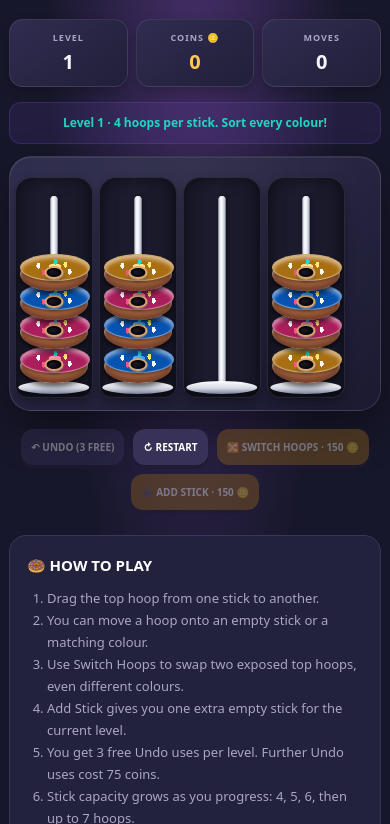
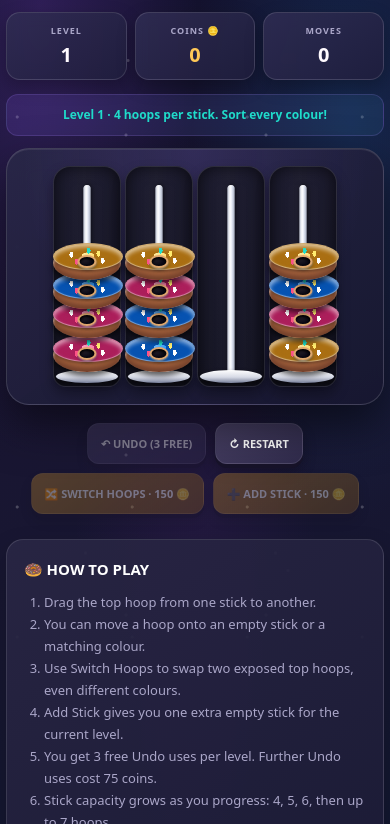
Before and after one commit to masego101-coder/wobble, a plain HTML site: page hoop.html in a window 390 px wide. Shown: the part 169-993 px from the top of the page. Drawn offline with Linux system fonts and the light colour scheme.

Commit message:
Make HOOP fit mobile screens and refresh background

```diff
--- a/hoop.html
+++ b/hoop.html
@@ -4,49 +4,68 @@
 <head>
 <meta charset="UTF-8">
 <meta name="viewport" content="width=device-width, initial-scale=1, maximum-scale=1, user-scalable=no">
-<meta name="theme-color" content="#17172b">
-<meta name="description" content="Play HOOP, the colourful sorting puzzle at WOBBLE ARCADE.">
+<meta name="theme-color" content="#101027">
+<meta name="description" content="Play HOOP at WOBBLE ARCADE.">
 <title>HOOP - WOBBLE ARCADE</title>
 
 <style>
 :root{
-  --bg:#17172b;
-  --purple:#8B5CF6;
-  --pink:#FF4F87;
-  --teal:#20D6C2;
-  --gold:#FFC857;
-  --text:#f8f5ff;
-  --muted:#aaa5c5;
+  --bg:#101027;
+  --purple:#9564ff;
+  --pink:#ff4f91;
+  --teal:#20dccb;
+  --gold:#ffc857;
+  --text:#fffaff;
+  --muted:#aaa6c8;
 }
 *{box-sizing:border-box}
 body{
   margin:0;
   min-height:100vh;
-  padding:20px 9px 35px;
+  padding:20px 6px 35px;
   color:var(--text);
-  background:radial-gradient(ellipse at 50% 0%,#49306d 0%,transparent 55%),var(--bg);
   font-family:system-ui,-apple-system,sans-serif;
   text-align:center;
   -webkit-tap-highlight-color:transparent;
   overflow-x:hidden;
+  background:
+    radial-gradient(ellipse at 10% 15%,#6738a955 0%,transparent 32%),
+    radial-gradient(ellipse at 90% 25%,#135c9b44 0%,transparent 32%),
+    radial-gradient(ellipse at 50% 70%,#722b9c25 0%,transparent 45%),
+    linear-gradient(160deg,#11102c 0%,#191632 48%,#10172e 100%);
+}
+body:before{
+  content:"";
+  position:fixed;
+  inset:0;
+  z-index:-1;
+  pointer-events:none;
+  opacity:.22;
+  background-image:
+    radial-gradient(circle at 15% 20%,#ffffff 1px,transparent 2px),
+    radial-gradient(circle at 80% 35%,#ffffff 1px,transparent 2px),
+    radial-gradient(circle at 45% 80%,#ffffff 1px,transparent 2px),
+    radial-gradient(circle at 90% 90%,#ffffff 1px,transparent 2px);
+  background-size:115px 130px,160px 170px,190px 190px,140px 160px;
 }
 button{font:inherit;cursor:pointer}
-.brand{font-size:20px;font-weight:950;letter-spacing:2px}
+.brand{font-size:21px;font-weight:950;letter-spacing:2px}
 .brand span{color:var(--purple)}
 .arcade{font-size:10px;color:var(--muted);letter-spacing:4px;font-weight:800}
 h1{
-  font-size:46px;letter-spacing:4px;color:var(--gold);
-  margin:20px 0 3px;text-shadow:0 4px 18px #ffc85755;
+  font-size:43px;letter-spacing:4px;color:var(--gold);
+  margin:17px 0 3px;text-shadow:0 4px 25px #ffc85766;
 }
-.subtitle{font-size:13px;color:var(--muted);margin:5px 0 22px}
+.subtitle{font-size:13px;color:var(--muted);margin:5px 0 20px}
 .stats{
   width:min(100%,470px);margin:auto;
   display:grid;grid-template-columns:repeat(3,1fr);gap:8px;
 }
 .stat{
-  background:linear-gradient(145deg,#302c50,#211f39);
-  border:1px solid #ffffff18;border-radius:14px;
-  padding:11px 4px;box-shadow:0 5px 12px #0003;
+  background:linear-gradient(145deg,#302d53dd,#201e3ddd);
+  border:1px solid #ffffff20;border-radius:14px;
+  padding:11px 4px;box-shadow:0 7px 18px #0004;
+  backdrop-filter:blur(8px);
 }
 .stat small{
   display:block;color:var(--muted);font-size:9px;
@@ -55,54 +74,75 @@ h1{
 .stat strong{display:block;font-size:20px;margin-top:4px}
 #coins{color:var(--gold)}
 .message{
-  width:min(100%,470px);min-height:42px;margin:15px auto 12px;
-  padding:11px;border-radius:12px;background:#8b5cf61b;
-  border:1px solid #8b5cf633;color:#ded4ff;
+  width:min(100%,470px);min-height:42px;margin:14px auto 12px;
+  padding:11px;border-radius:12px;
+  background:linear-gradient(110deg,#8b5cf629,#3a8bba20);
+  border:1px solid #a98aff30;color:#e8ddff;
   font-size:12px;font-weight:750;
 }
 .board-wrap{
-  width:min(100%,560px);margin:auto;padding:16px 10px;
-  border-radius:22px;
-  background:radial-gradient(ellipse at 50% 0%,#ffffff0c,transparent 65%),linear-gradient(145deg,#302e4e,#1b1a31);
-  border:1px solid #ffffff1c;box-shadow:0 18px 40px #0006,inset 0 1px 0 #ffffff12;
-  overflow-x:auto;overflow-y:hidden;
-  scrollbar-width:thin;scrollbar-color:#8b5cf6 #211f39;
+  width:min(100%,760px);margin:auto;padding:17px 8px;
+  border-radius:23px;
+  background:
+    radial-gradient(ellipse at 50% 0%,#9873ff20,transparent 65%),
+    linear-gradient(145deg,#292747ed,#17172fee);
+  border:1px solid #ffffff25;
+  box-shadow:0 20px 45px #0008,inset 0 1px 0 #ffffff15;
+  backdrop-filter:blur(12px);
 }
 .board{
-  display:grid;grid-template-columns:repeat(5,78px);
-  gap:9px;align-items:end;justify-content:center;
-  width:max-content;min-height:250px;margin:auto;
+  display:grid;
+  grid-template-columns:repeat(4,68px);
+  gap:14px 4px;
+  align-items:end;
+  justify-content:center;
+  width:max-content;
+  margin:auto;
 }
 .stick{
-  width:100%;height:var(--stick-height,350px);
-  padding:0 4px 14px;display:flex;flex-direction:column-reverse;
-  align-items:center;justify-content:flex-start;gap:0;
-  position:relative;border:1px solid #ffffff13;
+  width:68px;height:var(--stick-height,350px);
+  padding:0 0 14px;
+  display:flex;flex-direction:column-reverse;
+  align-items:center;justify-content:flex-start;
+  gap:0;position:relative;
+  border:1px solid #ffffff17;
   border-radius:17px 17px 13px 13px;
-  background:linear-gradient(90deg,#ffffff04,#ffffff0a 45%,#ffffff03),#151426;
-  box-shadow:inset 0 0 15px #0008,0 6px 12px #0004;
-  touch-action:none;transition:background .15s,border-color .15s,transform .15s;
+  background:
+    linear-gradient(90deg,#ffffff04,#ffffff0b 45%,#ffffff03),
+    linear-gradient(180deg,#171629,#10101f);
+  box-shadow:inset 0 0 15px #0009,0 7px 13px #0005;
+  touch-action:none;
+  transition:background .15s,border-color .15s,transform .15s;
 }
 .stick:before{
   content:"";position:absolute;z-index:0;bottom:12px;left:50%;
   height:calc(100% - 30px);width:7px;transform:translateX(-50%);
-  border-radius:9px;background:linear-gradient(90deg,#aeb4c7,#fff 35%,#e5e9f5 65%,#929bb2);
+  border-radius:9px;
+  background:linear-gradient(90deg,#aeb4c7,#fff 35%,#e5e9f5 65%,#929bb2);
   box-shadow:1px 0 5px #0009,inset 0 0 2px #fff;
 }
 .stick:after{
   content:"";position:absolute;z-index:1;bottom:3px;left:50%;
   width:94%;height:13px;transform:translateX(-50%);
-  border-radius:50%;background:linear-gradient(#fff,#d6d9e5 55%,#777f98);
+  border-radius:50%;
+  background:linear-gradient(#fff,#d6d9e5 55%,#777f98);
   box-shadow:0 3px 5px #0009;
 }
-.stick.drag-over{border-color:var(--teal);background:#20d6c225;transform:translateY(-4px)}
+.stick.drag-over{
+  border-color:var(--teal);background:#20d6c225;
+  transform:translateY(-4px)
+}
 .stick.invalid{border-color:var(--pink)}
-.stick.selected-stick{border:2px solid var(--gold);background:#ffc85720}
+.stick.selected-stick{
+  border:2px solid var(--gold);background:#ffc85720;
+}
 .donut{
   --icing:#ff6b9d;--shade:#a51e58;
-  position:relative;z-index:2;width:68px;height:34px;
-  flex:0 0 34px;margin:0;border-radius:50%;
-  cursor:grab;touch-action:none;user-select:none;-webkit-user-select:none;
+  position:relative;z-index:2;
+  width:68px;height:34px;flex:0 0 34px;
+  margin:0;border-radius:50%;
+  cursor:grab;touch-action:none;
+  user-select:none;-webkit-user-select:none;
   background:
     radial-gradient(ellipse 7px 4px at 50% 42%,transparent 0 88%,#a7653e 92% 100%),
     linear-gradient(180deg,#ffe3b0 0%,#e6a66a 38%,#b66b37 78%,#79401f 100%);
@@ -152,23 +192,26 @@ h1{
 }
 .controls{
   display:flex;flex-wrap:wrap;justify-content:center;
-  gap:9px;margin:18px auto;width:min(100%,560px);
+  gap:9px;margin:18px auto;width:min(100%,600px);
 }
 button{
-  border:0;border-radius:12px;padding:12px 14px;
-  background:#393258;color:white;font-size:11px;
-  font-weight:850;box-shadow:0 4px 0 #211b36;
+  border:1px solid #ffffff18;border-radius:12px;padding:12px 13px;
+  background:linear-gradient(145deg,#484064,#302b4c);
+  color:white;font-size:11px;font-weight:850;
+  box-shadow:0 4px 0 #171329,0 7px 13px #0004;
 }
 button:active{transform:translateY(2px);box-shadow:none}
 button:disabled{opacity:.4;cursor:not-allowed}
-.primary{background:var(--purple)}
-.gold{background:#916319}
+.primary{background:linear-gradient(145deg,#a17aff,#7146cf)}
+.gold{background:linear-gradient(145deg,#aa7a2a,#76501d)}
 .switching{outline:2px solid var(--gold);background:#75531e}
 .how-to{
   width:min(100%,470px);margin:25px auto 0;padding:17px;
-  text-align:left;border-radius:17px;background:#22223d;
-  border:1px solid #39365c;color:var(--muted);
+  text-align:left;border-radius:17px;
+  background:linear-gradient(145deg,#292644ee,#1b1b35ee);
+  border:1px solid #ffffff20;color:var(--muted);
   font-size:13px;line-height:1.7;
+  box-shadow:0 10px 25px #0003;
 }
 .how-to h2{color:white;font-size:15px;margin:0 0 8px}
 .how-to ol{padding-left:20px;margin:0}
@@ -181,20 +224,37 @@ button:disabled{opacity:.4;cursor:not-allowed}
 .overlay.show{display:flex}
 .modal{
   width:min(100%,340px);padding:28px 22px;border-radius:22px;
-  background:#292544;border:1px solid var(--purple);
-  box-shadow:0 20px 60px #0009;
+  background:linear-gradient(145deg,#35305b,#201d3b);
+  border:1px solid var(--purple);box-shadow:0 20px 60px #0009;
 }
 .modal h2{font-size:28px;margin:0 0 8px}
 .modal p{color:var(--muted);line-height:1.5}
-footer{margin-top:25px;color:#77718f;font-size:11px}
-@media(max-width:390px){
-  .board-wrap{padding:12px 5px}
-  .board{gap:6px}
-  button{padding:11px 10px;font-size:10px}
+footer{margin-top:25px;color:#8983a7;font-size:11px}
+
+/* Portrait phone: four full-size sticks per row */
+@media(max-width:380px){
+  body{padding-left:5px;padding-right:5px}
+  .board-wrap{padding:14px 5px}
+  .board{grid-template-columns:repeat(4,68px);gap:12px 3px}
+  .stick{width:68px}
+  .controls{gap:7px}
+  button{padding:11px 9px;font-size:10px}
+}
+
+/* Larger screens get more columns without shrinking the hoops */
+@media(min-width:600px){
+  .board{grid-template-columns:repeat(6,78px);gap:14px 9px}
+  .stick{width:78px}
+}
+@media(min-width:900px){
+  .board{grid-template-columns:repeat(8,78px)}
 }
 @media(prefers-reduced-motion:no-preference){
   .donut:not(.drag-ghost){animation:donutShine 4s ease-in-out infinite}
-  @keyframes donutShine{0%,100%{filter:brightness(1)}50%{filter:brightness(1.07)}}
+  @keyframes donutShine{
+    0%,100%{filter:brightness(1)}
+    50%{filter:brightness(1.08)}
+  }
 }
 </style>
 </head>
@@ -291,24 +351,17 @@ function capacity(){
          progress.level<=6?5:
          progress.level<=9?6:7;
 }
-
 function colourCount(){
   if(progress.level<=3)return 3;
   if(progress.level<=6)return 4;
   if(progress.level<=9)return 5;
   return 6;
 }
-
-function cloneTubes(v){
-  return v.map(t=>[...t]);
-}
+function cloneTubes(v){return v.map(t=>[...t])}
 
 function saveProgress(){
-  try{
-    localStorage.setItem(STORAGE_KEY,JSON.stringify(progress));
-  }catch(e){
-    console.warn("Could not save progress",e);
-  }
+  try{localStorage.setItem(STORAGE_KEY,JSON.stringify(progress))}
+  catch(e){console.warn("Could not save progress",e)}
 }
 
 function rewardAmount(){
@@ -316,8 +369,6 @@ function rewardAmount(){
   return Math.min(200,60+progress.level*8);
 }
 
-/* Generate a board by reversing legal moves from a solved board.
-   This gives every generated board a known route back to a solution. */
 function makePuzzle(){
   const cap=capacity();
   const count=colourCount();
@@ -325,7 +376,6 @@ function makePuzzle(){
   for(let attempt=0;attempt<100;attempt++){
     const candidate=COLOURS.slice(0,count).map(c=>Array(cap).fill(c));
     candidate.push([]);
-
     let previous=null;
     const scrambleMoves=Math.min(90,12+progress.level*4);
     let made=0;
@@ -335,25 +385,19 @@ function makePuzzle(){
 
       for(let from=0;from<candidate.length;from++){
         if(!candidate[from].length)continue;
-
         const colour=candidate[from][candidate[from].length-1];
 
         for(let to=0;to<candidate.length;to++){
-          if(from===to)continue;
-          if(candidate[to].length>=cap)continue;
-
+          if(from===to||candidate[to].length>=cap)continue;
           const targetColour=candidate[to].length
             ?candidate[to][candidate[to].length-1]:null;
-
           if(targetColour===colour)continue;
           if(previous&&from===previous.to&&to===previous.from)continue;
-
           choices.push({from,to});
         }
       }
 
       if(!choices.length)break;
-
       const move=choices[Math.floor(Math.random()*choices.length)];
       candidate[move.to].push(candidate[move.from].pop());
       previous=move;
@@ -362,11 +406,9 @@ function makePuzzle(){
 
     const mixed=candidate.some(t=>t.length>0&&new Set(t).size>1);
     const empty=candidate.some(t=>t.length===0);
-
     if(mixed&&empty&&made>=5)return candidate;
   }
 
-  /* Guaranteed-solvable fallback */
   const candidate=COLOURS.slice(0,count).map(c=>Array(cap).fill(c));
   candidate.push([]);
   candidate[count].push(candidate[0].pop());
@@ -384,10 +426,9 @@ function updateStats(){
   $("coins").textContent=progress.coins;
   $("moves").textContent=moves;
 
-  const undoCost=freeUndoUsed<3?0:75;
   $("undoBtn").textContent=freeUndoUsed<3
     ?"↶ UNDO ("+(3-freeUndoUsed)+" FREE)"
-    :"↶ UNDO · "+undoCost+" 🪙";
+    :"↶ UNDO · 75 🪙";
 
   $("undoBtn").disabled=!history.length||completed||
     (freeUndoUsed>=3&&progress.coins<75);
@@ -416,14 +457,12 @@ function createDonut(colour,index){
   d.addEventListener("click",()=>{
     if(switchMode)selectSwitchHoop(index);
   });
-
   return d;
 }
 
 function render(){
   boardEl.innerHTML="";
-  const cap=capacity();
-  const stickHeight=cap*29+105;
+  const stickHeight=capacity()*29+105;
 
   tubes.forEach((tube,index)=>{
     const stick=document.createElement("div");
@@ -441,14 +480,10 @@ function render(){
       }else{
         donut.style.cursor="default";
       }
-
       stick.appendChild(donut);
     });
-
     boardEl.appendChild(stick);
   });
-
-  boardEl.style.minHeight=(stickHeight+8)+"px";
   updateStats();
 }
 
@@ -456,22 +491,16 @@ function canMove(from,to){
   if(from===to||!tubes[from]||!tubes[to]||!tubes[from].length)return false;
   if(tubes[to].length>=capacity())return false;
   if(!tubes[to].length)return true;
-
-  return tubes[to][tubes[to].length-1]===
-         tubes[from][tubes[from].length-1];
+  return tubes[to][tubes[to].length-1]===tubes[from][tubes[from].length-1];
 }
 
 function startDrag(e){
   if(completed||drag||switchMode||e.button!==0)return;
-
   const donut=e.currentTarget;
-  const stick=donut.closest(".stick");
-  const from=Number(stick.dataset.index);
-
+  const from=Number(donut.closest(".stick").dataset.index);
   if(!tubes[from]||!tubes[from].length)return;
 
   e.preventDefault();
-
   ghost=donut.cloneNode(true);
   ghost.classList.add("drag-ghost");
   ghost.style.left=e.clientX+"px";
@@ -480,7 +509,6 @@ function startDrag(e){
 
   donut.classList.add("dragging-source");
   drag={from,pointerId:e.pointerId,source:donut};
-
   say("Release over a stick to drop your hoop!");
 
   window.addEventListener("pointermove",moveDrag,{passive:false});
@@ -491,7 +519,6 @@ function startDrag(e){
 function moveDrag(e){
   if(!drag||e.pointerId!==drag.pointerId)return;
   e.preventDefault();
-
   if(ghost){
     ghost.style.left=e.clientX+"px";
     ghost.style.top=e.clientY+"px";
@@ -506,22 +533,18 @@ function moveDrag(e){
 
   if(stick){
     const to=Number(stick.dataset.index);
-    if(to!==drag.from){
-      stick.classList.add(canMove(drag.from,to)?"drag-over":"invalid");
-    }
+    if(to!==drag.from)stick.classList.add(canMove(drag.from,to)?"drag-over":"invalid");
   }
 }
 
 function cleanDrag(){
   if(ghost)ghost.remove();
   ghost=null;
-
   if(drag&&drag.source)drag.source.classList.remove("dragging-source");
 
   document.querySelectorAll(".stick").forEach(s=>
     s.classList.remove("drag-over","invalid")
   );
-
   window.removeEventListener("pointermove",moveDrag);
   window.removeEventListener("pointerup",endDrag);
   window.removeEventListener("pointercancel",cancelDrag);
@@ -529,7 +552,6 @@ function cleanDrag(){
 
 function endDrag(e){
   if(!drag||e.pointerId!==drag.pointerId)return;
-
   const target=document.elementFromPoint(e.clientX,e.clientY);
   const stick=target&&target.closest(".stick");
   const from=drag.from;
@@ -538,9 +560,8 @@ function endDrag(e){
   cleanDrag();
   drag=null;
 
-  if(to>=0&&canMove(from,to)){
-    makeMove(from,to);
-  }else{
+  if(to>=0&&canMove(from,to))makeMove(from,to);
+  else{
     render();
     say("Try an empty stick or a matching colour.","var(--pink)");
   }
@@ -555,31 +576,22 @@ function cancelDrag(){
 }
 
 function saveHistory(){
-  history.push({
-    tubes:cloneTubes(tubes),
-    moves:moves
-  });
+  history.push({tubes:cloneTubes(tubes),moves:moves});
 }
 
 function makeMove(from,to){
   if(!canMove(from,to)||completed)return;
-
   saveHistory();
   tubes[to].push(tubes[from].pop());
   moves++;
-
   render();
 
-  if(isSolved()){
-    finishLevel();
-  }else{
-    say("Nice move! Keep sorting.");
-  }
+  if(isSolved())finishLevel();
+  else say("Nice move! Keep sorting.");
 }
 
 function isSolved(){
   const cap=capacity();
-
   return tubes.every(t=>
     t.length===0||(t.length===cap&&t.every(c=>c===t[0]))
   );
@@ -589,11 +601,9 @@ function finishLevel(){
   completed=true;
   switchMode=false;
   switchFirst=null;
-
   const reward=rewardAmount();
   progress.coins+=reward;
   saveProgress();
-
   render();
 
   $("winText").textContent=
@@ -614,9 +624,7 @@ function startLevel(){
   switchMode=false;
   switchFirst=null;
   completed=false;
-
   render();
-
   say("Level "+progress.level+" · "+capacity()+
       " hoops per stick. Sort every colour!");
 }
@@ -628,7 +636,6 @@ function nextLevel(){
   startLevel();
 }
 
-/* UNDO: 3 free uses, then 75 coins per use */
 $("undoBtn").addEventListener("click",()=>{
   if(!history.length||completed)return;
 
@@ -641,35 +648,27 @@ $("undoBtn").addEventListener("click",()=>{
   }
 
   freeUndoUsed++;
-
   const previous=history.pop();
   tubes=cloneTubes(previous.tubes);
   moves=previous.moves;
-
   saveProgress();
   render();
-  say(freeUndoUsed<=3&&freeUndoUsed>0
-    ?"Last move undone.":"Last move undone.");
+  say("Last move undone.");
 });
 
-/* RESTART: free, returns to the original level board */
 $("restartBtn").addEventListener("click",()=>{
   if(completed)return;
-
   tubes=cloneTubes(startingPuzzle);
   history=[];
   moves=0;
   switchMode=false;
   switchFirst=null;
-
   render();
   say("Level restarted. You can do this!");
 });
 
-/* SWITCH HOOPS: select two exposed top hoops */
 $("switchBtn").addEventListener("click",()=>{
   if(completed)return;
-
   if(switchMode){
     switchMode=false;
     switchFirst=null;
@@ -677,12 +676,10 @@ $("switchBtn").addEventListener("click",()=>{
     say("Switch cancelled.");
     return;
   }
-
   if(progress.coins<150){
     say("You need 150 coins to Switch Hoops.","var(--gold)");
     return;
   }
-
   switchMode=true;
   switchFirst=null;
   render();
@@ -691,26 +688,22 @@ $("switchBtn").addEventListener("click",()=>{
 
 function selectSwitchHoop(index){
   if(!switchMode||completed)return;
-
   if(!tubes[index]||!tubes[index].length){
     say("Choose a stick with a hoop on top.","var(--pink)");
     return;
   }
-
   if(switchFirst===null){
     switchFirst=index;
     render();
     say("Now choose the second top hoop.");
     return;
   }
-
   if(switchFirst===index){
     switchFirst=null;
     render();
     say("Choose a different stick.");
     return;
   }
-
   if(progress.coins<150){
     switchMode=false;
     switchFirst=null;
@@ -720,13 +713,10 @@ function selectSwitchHoop(index){
   }
 
   saveHistory();
-
   const first=tubes[switchFirst];
   const second=tubes[index];
-
   const firstTop=first.pop();
   const secondTop=second.pop();
-
   first.push(secondTop);
   second.push(firstTop);
 
@@ -734,30 +724,22 @@ function selectSwitchHoop(index){
   switchMode=false;
   switchFirst=null;
   moves++;
-
   saveProgress();
   render();
 
-  if(isSolved()){
-    finishLevel();
-  }else{
-    say("Hoops switched! Keep sorting.");
-  }
+  if(isSolved())finishLevel();
+  else say("Hoops switched! Keep sorting.");
 }
 
-/* ADD STICK: temporary, one extra empty stick for this level */
 $("extraBtn").addEventListener("click",()=>{
   if(completed||extraStickActive)return;
-
   if(progress.coins<150){
     say("You need 150 coins to add a stick.","var(--gold)");
     return;
   }
-
   progress.coins-=150;
   extraStickActive=true;
   tubes.push([]);
-
   saveProgress();
   render();
   say("Extra stick added for this level!","var(--gold)");
@@ -766,7 +748,6 @@ $("extraBtn").addEventListener("click",()=>{
 $("nextBtn").addEventListener("click",nextLevel);
 
 startLevel();
-
 })();
 </script>
 </body>
```
